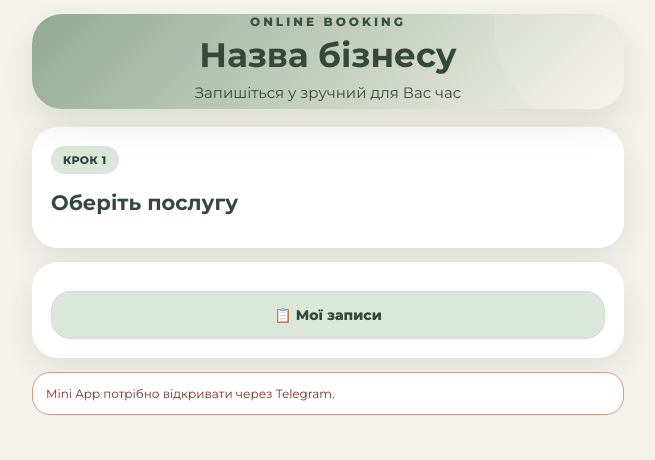
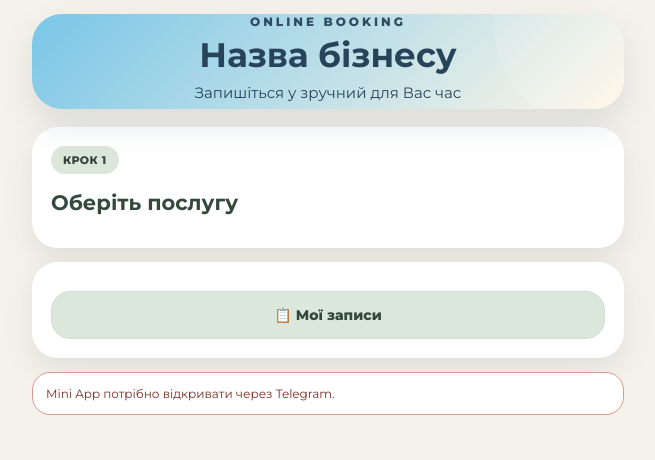
Before and after one commit to valiaefremova92-hue/urban-goggles, a plain HTML site: page index.html in a window 1280 px wide. Shown: the whole page, without its empty margins (312-967 px from the left). Drawn offline with Linux system fonts and the light colour scheme.

Commit message:
Update style.css

```diff
--- a/style.css
+++ b/style.css
@@ -28,14 +28,13 @@ button{cursor:pointer}
   position: relative;
   overflow: hidden;
   text-align: center;
-  color: #34483C;
-  background: linear-gradient(135deg, #91A995, #F5F2EB);
+  color: #28445B;
+  background: linear-gradient(135deg, #79C6E8, #FFF7E7);
   border-radius: 30px;
-padding: 0px 22px 4px;
+  padding: 0px 22px 4px;
   margin-bottom: 18px;
-  box-shadow: 0 16px 34px rgba(52, 72, 60, .12);
+  box-shadow: 0 16px 34px rgba(40, 68, 91, .12);
 }
-
 .hero:after{
   content:"";
   position:absolute;
```
